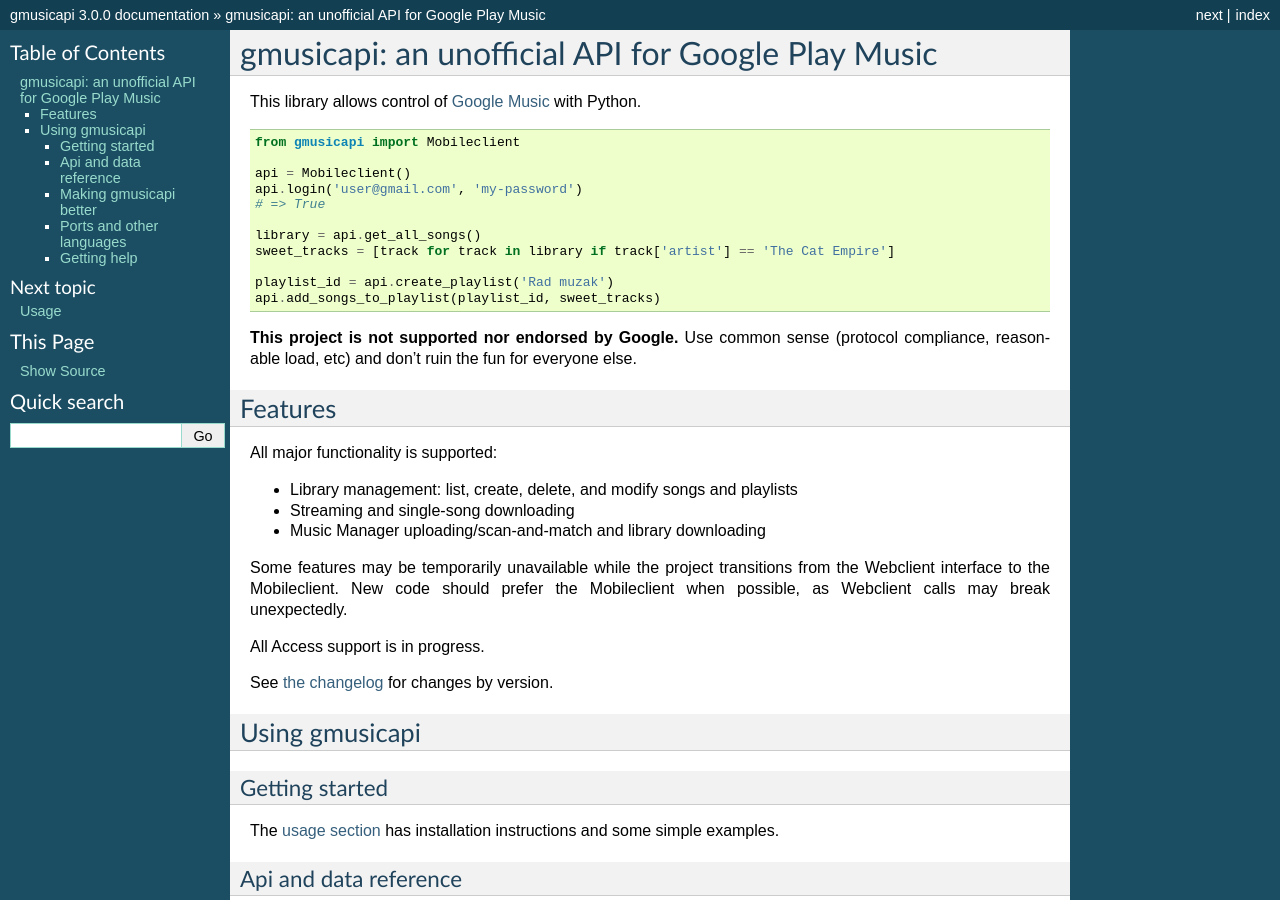
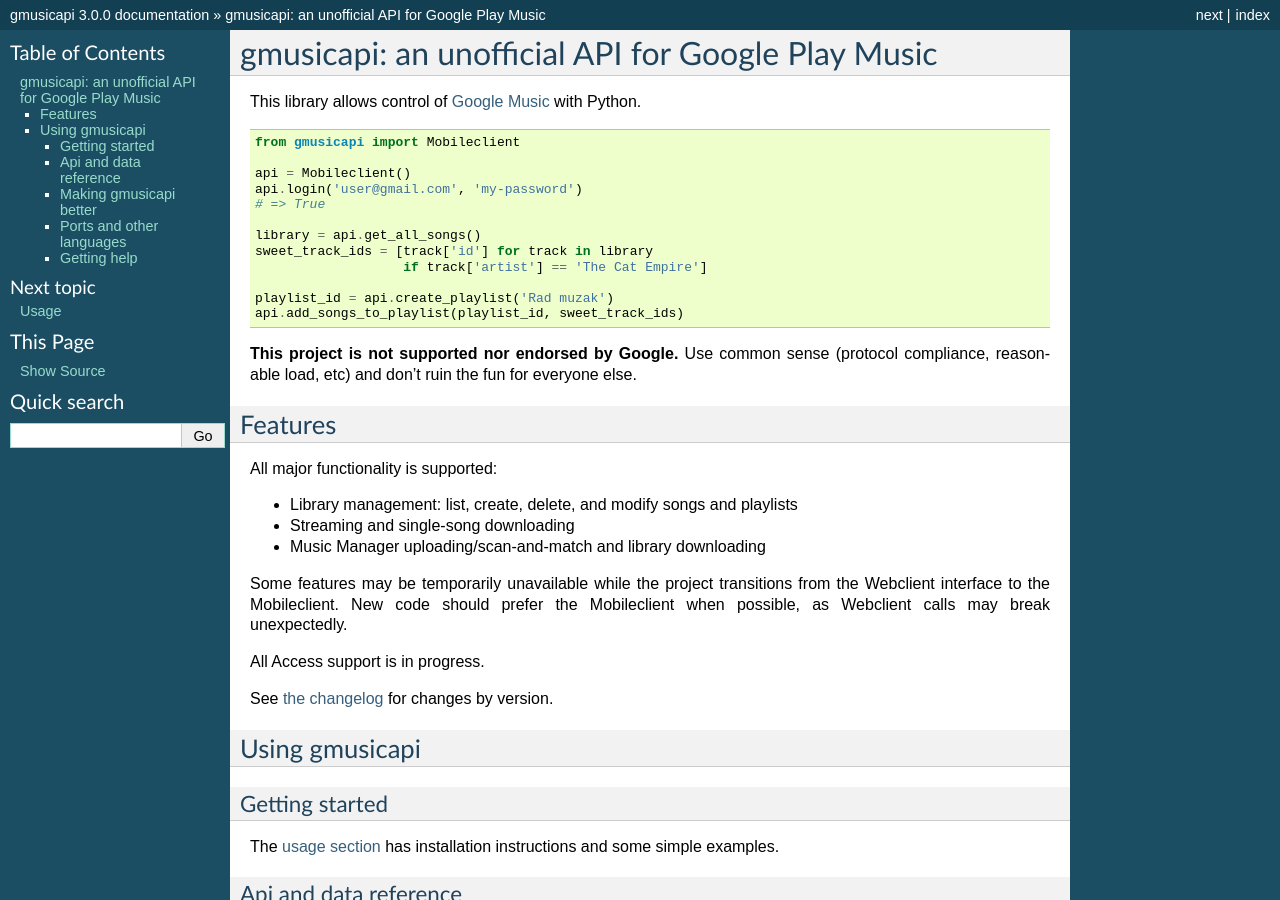
Before and after one commit to simon-weber/gmusicapi, a Sphinx documentation site: the page built from docs/source/index.rst, in a window 1280 px wide and 900 px high. Built offline with Sphinx 7.4.7, drawn with Linux system fonts in a browser that asks for light colours; the version number is read from the project's files by our own code.

Commit message:
fix example code snippet in docs

```diff
--- a/README.rst
+++ b/README.rst
@@ -13,10 +13,11 @@
     # => True
 
     library = api.get_all_songs()
-    sweet_tracks = [track for track in library if track['artist'] == 'The Cat Empire']
+    sweet_track_ids = [track['id'] for track in library
+                       if track['artist'] == 'The Cat Empire']
 
     playlist_id = api.create_playlist('Rad muzak')
-    api.add_songs_to_playlist(playlist_id, sweet_tracks)
+    api.add_songs_to_playlist(playlist_id, sweet_track_ids)
 
 **gmusicapi is not supported nor endorsed by Google.**
 
--- a/docs/source/index.rst
+++ b/docs/source/index.rst
@@ -13,10 +13,11 @@
     # => True
 
     library = api.get_all_songs()
-    sweet_tracks = [track for track in library if track['artist'] == 'The Cat Empire']
+    sweet_track_ids = [track['id'] for track in library
+                       if track['artist'] == 'The Cat Empire']
 
     playlist_id = api.create_playlist('Rad muzak')
-    api.add_songs_to_playlist(playlist_id, sweet_tracks)
+    api.add_songs_to_playlist(playlist_id, sweet_track_ids)
 
 
 **This project is not supported nor endorsed by Google.**
```
